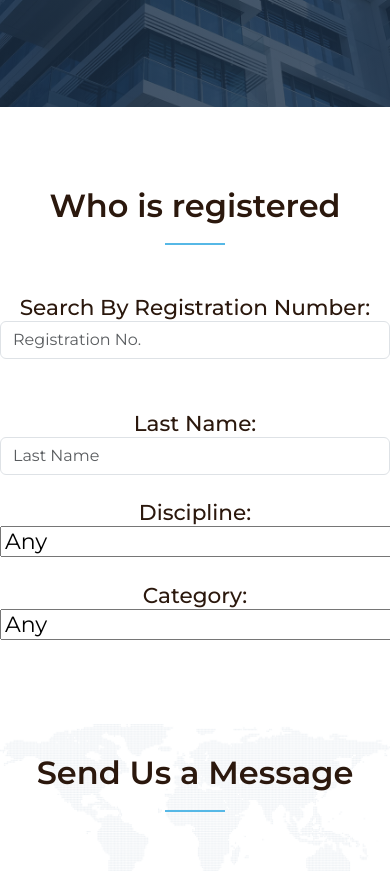
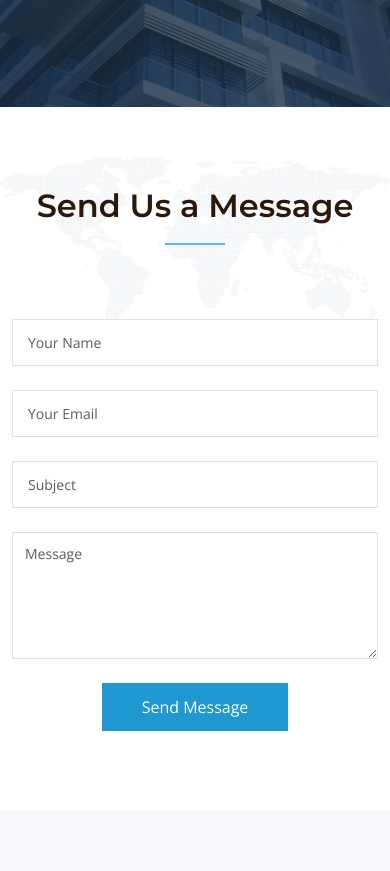
Before and after one commit to SipheDilima247/SipheDilima247.github.io, a plain HTML site: page index.html in a window 390 px wide. Shown: the part 6155-7026 px from the top of the page. Drawn offline with nearby package versions, Linux system fonts and the light colour scheme.

Commit message:
Update index.html

```diff
--- a/index.html
+++ b/index.html
@@ -79,7 +79,7 @@
 
       <div class="wrapper">
       <nav id="navbar" class="navbar">
-        <a href="https://www.ecsa.co.za/_forms/default.aspx?ReturnUrl=%2f_layouts%2fauthenticate.aspx%3fsource%3d%2fsitepages%2fCouncil%2520Member%2520Documents.aspx&source=/sitepages/Council%20Member%20Documents.aspx"><button class="btn sign-in-btn d-none d-lg-flex">Council Sign-in</button></a> <br>
+        <a href="https://www.ecsa.co.za/_forms/default.aspx?ReturnUrl=%2f_layouts%2fauthenticate.aspx%3fsource%3d%2fsitepages%2fCouncil%2520Member%2520Documents.aspx&source=/sitepages/Council%20Member%20Documents.aspx"><button class="btn sign-in-btn d-none d-lg-flex">Council Sign-in</button></a>
         <a href="https://engineeringcouncilsa.microsoftcrmportals.com/"><button class="btn sign-in-btn d-none d-lg-flex">ECSA Portal</button></a>
         <a href="#popup-box"><button id="show" class="btn sign-in-btn d-none d-lg-flex">Who is Registered</button></a>
 
@@ -598,7 +598,7 @@
       </div>
     </section><!-- End Call To Action Section -->
 
-    <section id="features" class="features">
+    <!-- <section id="features" class="features">
     <div class="section-header">
                       <h2>Who is registered</h2>
 
@@ -659,7 +659,7 @@
 
 
                 </div></h4>
-              </section>
+              </section> -->
 
     <!-- ======= Features Section ======= -->
     <!-- End Features Section -->
```
